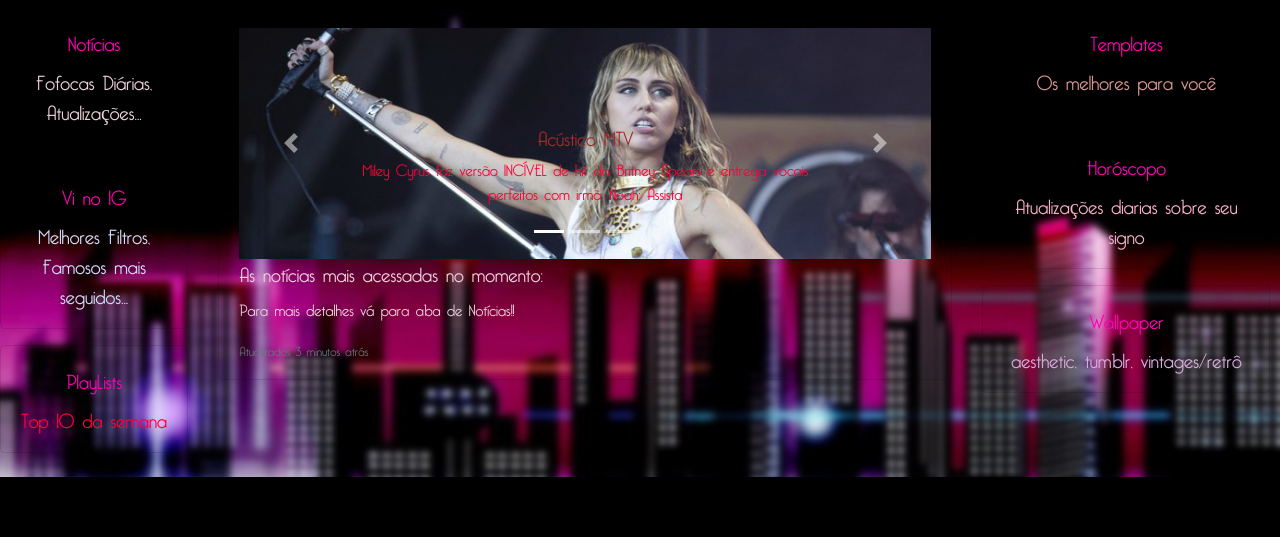
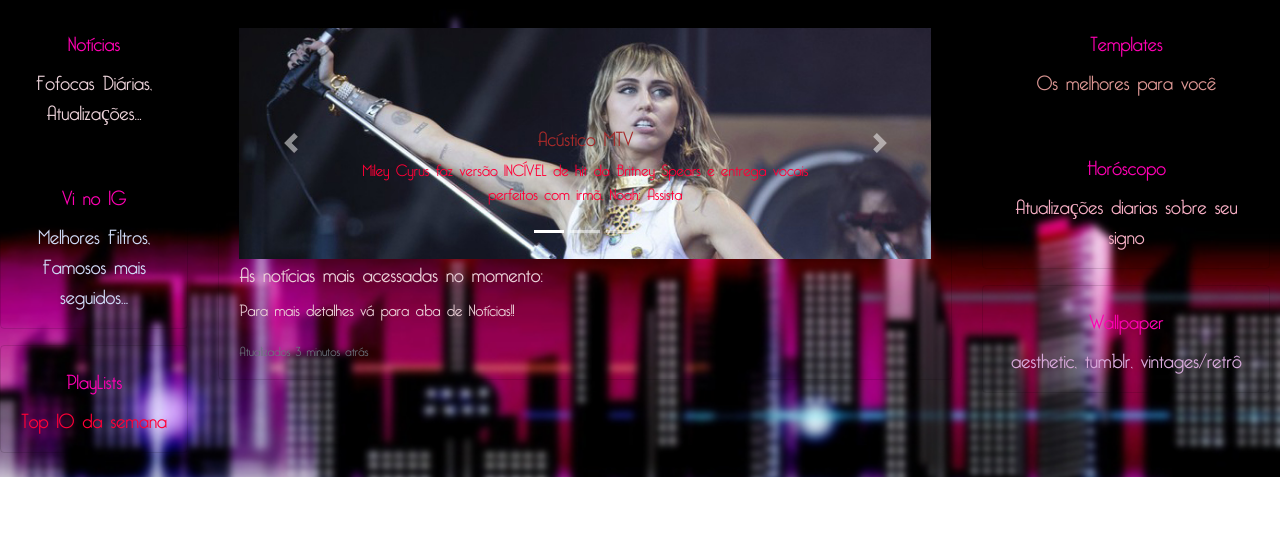
Before and after one commit to kleytonric/Projeto-1.2, a PHP site: page / in a window 1280 px wide. Shown: the part 263-800 px from the top of the page. Run offline with PHP 8.4, Linux system fonts and the light colour scheme; some web fonts are replaced.

Commit message:
alteração

```diff
--- a/paginas/includes/header.php
+++ b/paginas/includes/header.php
@@ -16,7 +16,7 @@
     <title>Gossip Girl's</title>
 </head>
 
-<body style="background-color: black;">
+<body>
 
     <header class="text-center" style="color: antiquewhite;">
         <br>
```
